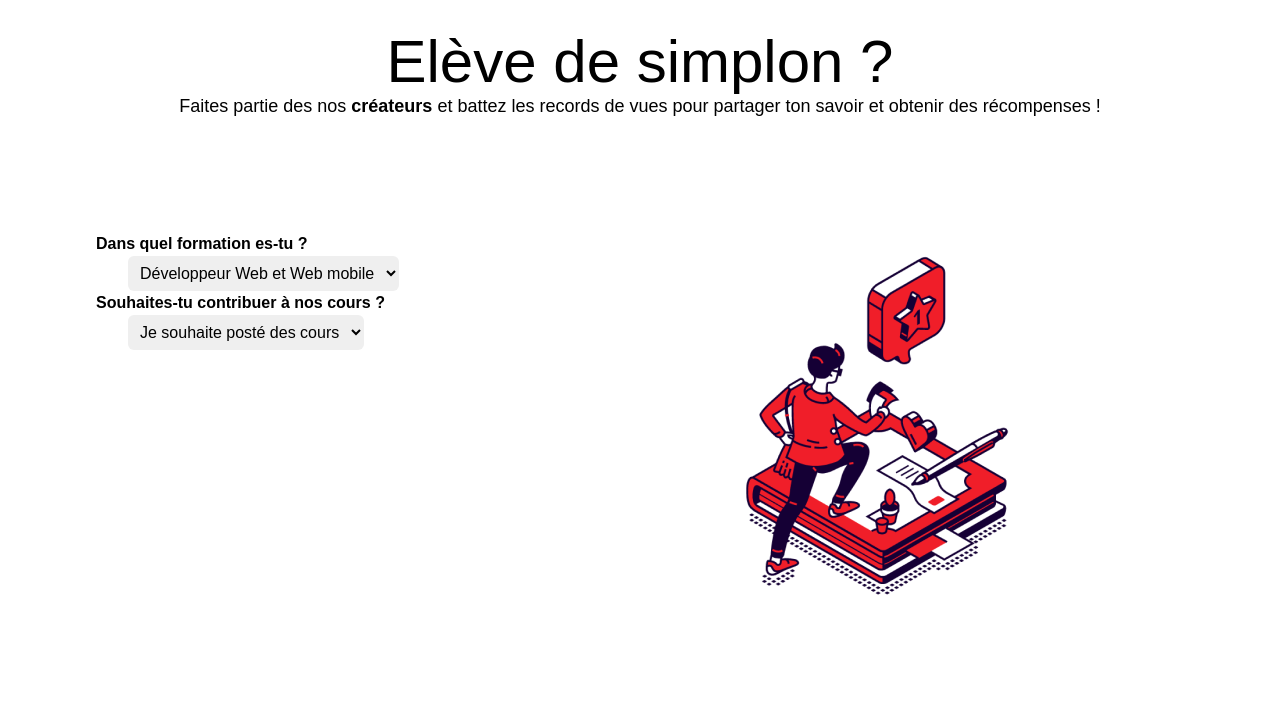
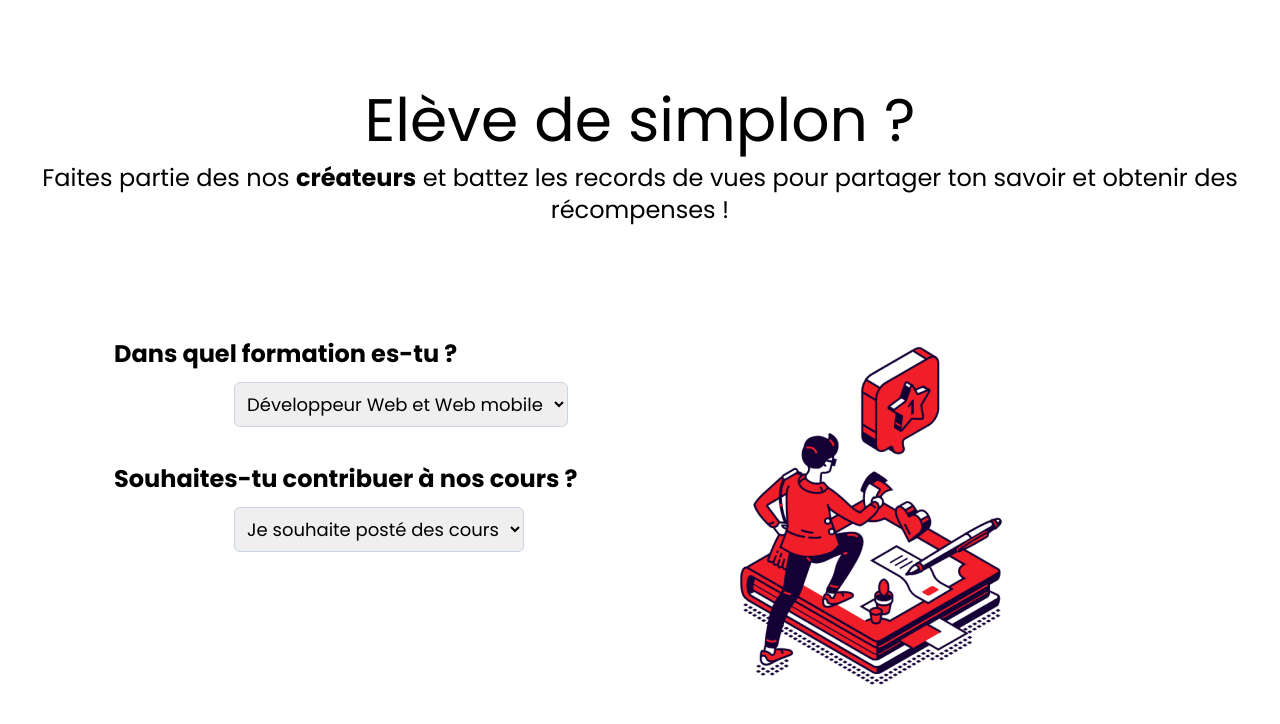
Before and after one commit to cherchetoiles/projet_simplon, a PHP site: page /?action=1 in a window 1280 px wide. Shown: the top 724 px of the page. Run offline with PHP 8.4, Linux system fonts and the light colour scheme.

Commit message:
VUEfront

```diff
--- a/dist/output.css
+++ b/dist/output.css
@@ -530,6 +530,18 @@ video {
   right: 1.25rem;
 }
 
+.m-\[30px\] {
+  margin: 30px;
+}
+
+.m-\[50px\] {
+  margin: 50px;
+}
+
+.m-\[90px\] {
+  margin: 90px;
+}
+
 .mx-5 {
   margin-left: 1.25rem;
   margin-right: 1.25rem;
@@ -584,6 +596,42 @@ video {
 
 .ml-10 {
   margin-left: 2.5rem;
+}
+
+.ml-\[50px\] {
+  margin-left: 50px;
+}
+
+.ml-\[90px\] {
+  margin-left: 90px;
+}
+
+.ml-\[200px\] {
+  margin-left: 200px;
+}
+
+.ml-\[30px\] {
+  margin-left: 30px;
+}
+
+.mr-\[90px\] {
+  margin-right: 90px;
+}
+
+.ml-\[130px\] {
+  margin-left: 130px;
+}
+
+.mt-3 {
+  margin-top: 0.75rem;
+}
+
+.ml-\[170px\] {
+  margin-left: 170px;
+}
+
+.ml-\[120px\] {
+  margin-left: 120px;
 }
 
 .block {
@@ -659,8 +707,16 @@ video {
   border-radius: 0.5rem;
 }
 
+.border {
+  border-width: 1px;
+}
+
 .border-t-2 {
   border-top-width: 2px;
+}
+
+.border-r-4 {
+  border-right-width: 4px;
 }
 
 .border-solid {
@@ -670,6 +726,16 @@ video {
 .border-gray-bg {
   --tw-border-opacity: 1;
   border-color: rgb(234 234 234 / var(--tw-border-opacity));
+}
+
+.border-indigo-600 {
+  --tw-border-opacity: 1;
+  border-color: rgb(79 70 229 / var(--tw-border-opacity));
+}
+
+.border-slate-300 {
+  --tw-border-opacity: 1;
+  border-color: rgb(203 213 225 / var(--tw-border-opacity));
 }
 
 .p-4 {
@@ -717,6 +783,42 @@ video {
   padding-top: 0.5rem;
 }
 
+.pt-\[40px\] {
+  padding-top: 40px;
+}
+
+.pt-\[200px\] {
+  padding-top: 200px;
+}
+
+.pt-\[170px\] {
+  padding-top: 170px;
+}
+
+.pt-\[140px\] {
+  padding-top: 140px;
+}
+
+.pt-\[120px\] {
+  padding-top: 120px;
+}
+
+.pt-\[100px\] {
+  padding-top: 100px;
+}
+
+.pt-\[90px\] {
+  padding-top: 90px;
+}
+
+.pb-5 {
+  padding-bottom: 1.25rem;
+}
+
+.pb-9 {
+  padding-bottom: 2.25rem;
+}
+
 .text-left {
   text-align: left;
 }
@@ -746,6 +848,35 @@ video {
 .text-6xl {
   font-size: 3.75rem;
   line-height: 1;
+}
+
+.text-9xl {
+  font-size: 8rem;
+  line-height: 1;
+}
+
+.text-5xl {
+  font-size: 3rem;
+  line-height: 1;
+}
+
+.text-3xl {
+  font-size: 1.875rem;
+  line-height: 2.25rem;
+}
+
+.text-2xl {
+  font-size: 1.5rem;
+  line-height: 2rem;
+}
+
+.text-base {
+  font-size: 1rem;
+  line-height: 1.5rem;
+}
+
+.text-\[58px\] {
+  font-size: 58px;
 }
 
 .font-bold {
--- a/view/vue.php
+++ b/view/vue.php
@@ -2,36 +2,34 @@
 <html>
 <head>
 <title>Primier Vue</title>
-<style>
-  @import url('https://fonts.googleapis.com/css2?family=Poppins&display=swap');
-</style>
+<link href="https://fonts.googleapis.com/css2?family=Montserrat:wght@500;600;700&family=Poppins:wght@100;200;300;400;500;600;700&display=swap" rel="stylesheet">
 <link href="dist/output.css" rel="stylesheet">
 </head>
 
-<body class="font-family: 'Poppins', sans-serif;">
-<div class="text-lg text-center pt-8">
+<body class="font-body">
+<div class="text-2xl text-center pt-[90px]">
     <h2 class="text-6xl">Elève de simplon ?</h2>
-    <p>Faites partie des nos <span class="font-bold">créateurs</span> et battez les records de vues pour partager ton savoir et obtenir des récompenses !</p>
+    <p class="pt-3 ">Faites partie des nos <span class="font-bold">créateurs</span> et battez les records de vues pour partager ton savoir et obtenir des récompenses !</p>
 </div>
 <br><br>
 
-<div class="flex mx-8 my-8">
-  <div class="ml-8 w-1/2 p-8">
-    <div>
+<div class="text-2xl flex mx-8 my-8">
+  <div class="ml-[50px] p   w-1/2 p-8">
+    <div class="pb-9">
       <p class="font-bold">Dans quel formation es-tu ?</p>
-      <select id="dropdown1" name="dropdown1" class="ml-8 p-2 block rounded-md">
+      <select id="dropdown1" name="dropdown1" class="ml-[120px] mt-3 text-lg p-2 block border border-indigo-600 border-slate-300 rounded-md">
         <option value="1">Développeur Web et Web mobile</option>
       </select>
     </div>
     <div>
       <p class="font-bold">Souhaites-tu contribuer à nos cours ?</p>
-      <select id="dropdown2" name="dropdown2" class="ml-8 p-2 block  rounded-md">
+      <select id="dropdown2" name="dropdown2" class="ml-[120px] mt-3 text-lg p-2 block border border-indigo-600 border-slate-300  rounded-md">
         <option value="">Je souhaite posté des cours</option>
       </select>
     </div>
   </div>
 
-  <div class="w-1/2 p-4">
+  <div class="w-1/2 ">
     <img src="assets/vuu.png" alt="Photo" class="max-w-full h-auto">
   </div>
 </div>
```
